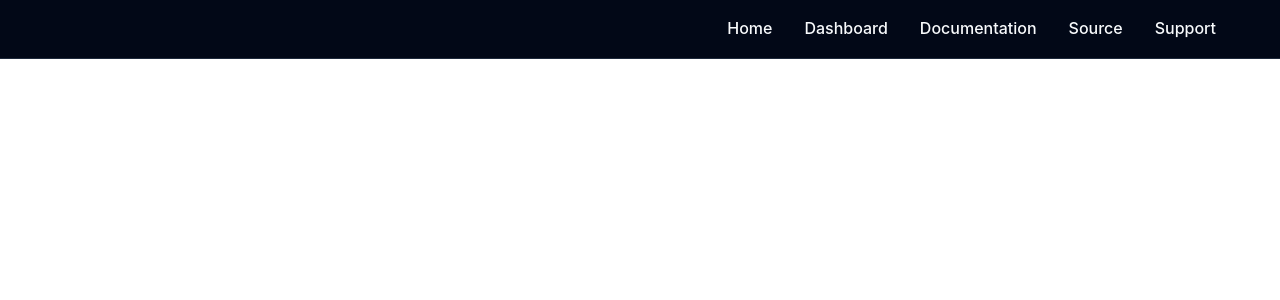
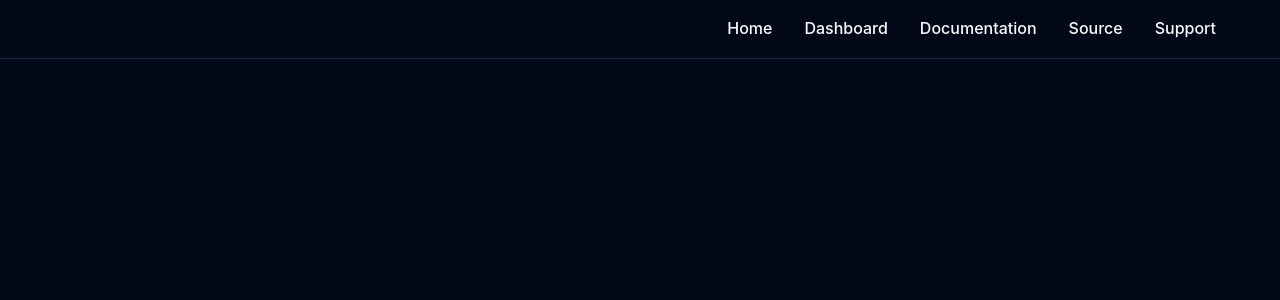
Before and after one commit to cow-discord-bot/website, a SvelteKit app: page / in a window 1280 px wide. Shown: the top 300 px of the page. Built offline with nearby package versions, Linux system fonts and the light colour scheme; some icons are missing.

Commit message:
fix flashbang background

```diff
--- a/src/app.css
+++ b/src/app.css
@@ -88,6 +88,7 @@ body {
 	display: flex;
 	flex-direction: column;
 	min-height: 100vh;
+	background: var(--background);
 }
 
 main {
```
